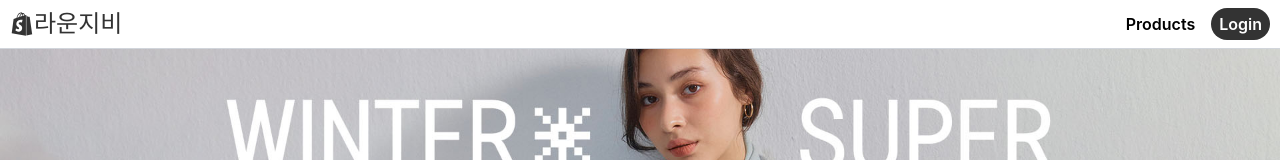
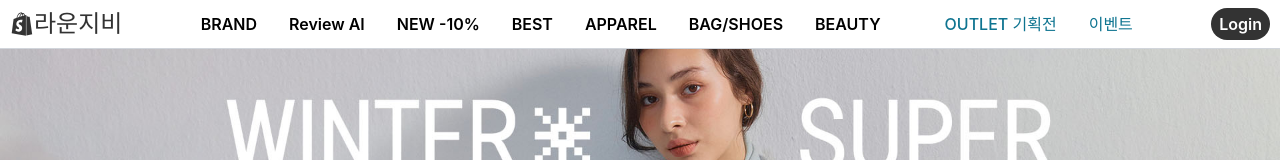
Before and after one commit to heopoint/shop, a React (Create React App) app: page / in a window 1280 px wide. Shown: the top 160 px of the page. Built offline with nearby package versions, Linux system fonts and the light colour scheme; no server answers; the database is empty.

Commit message:
7번째 상품상세페이지 완료

```diff
--- a/src/components/Navbar.jsx
+++ b/src/components/Navbar.jsx
@@ -1,8 +1,8 @@
-import React,{useState,useEffect} from 'react';
+import React, { useState, useEffect } from 'react';
 import { Link } from 'react-router-dom';
 import { FaShopify } from "react-icons/fa";
 import { RiAdminLine } from "react-icons/ri";
-import { login,logout,onUserStateChange} from '../api/firebase';
+import { login, logout, onUserStateChange } from '../api/firebase';
 import User from './User';
 import Button from './ui/Button';
 
@@ -12,7 +12,7 @@ export default function Navbar() {
 
   useEffect(() => {
     // onUserStateChange(setUser);
-    onUserStateChange(user=>{
+    onUserStateChange(user => {
       console.log(user)
       setUser(user)
     });
@@ -29,8 +29,25 @@ export default function Navbar() {
           <FaShopify />
           <h1>라운지비</h1>
         </Link>
-      <nav className='flex items-center gap-4 font-semibold'>
-        <Link to='/products'>Products</Link>
+        <nav className='flex items-center   font-semibold'>
+          {!user && (
+            <ul className='hidden lg:flex   items-center gap-8 font-semibold '>
+              <li><Link to='/products'>BRAND</Link></li>
+              <li><Link to='/products'>Review AI</Link></li>
+              <li><Link to='/products'>NEW -10%</Link></li>
+              <li><Link to='/products'>BEST</Link></li>
+              <li><Link to='/products'>APPAREL</Link></li>
+              <li><Link to='/products'>BAG/SHOES</Link></li>
+              <li  className='mr-8'><Link to='/products'>BEAUTY</Link></li>
+              <li className='font-medium  text-cyan-700'><Link to='/products'>OUTLET 기획전</Link></li>
+              <li  className='font-medium  text-cyan-700'><Link to='/products'>이벤트</Link></li>
+            </ul>
+          )}
+
+        </nav>
+
+        <div className='gnb flex items-center gap-8 font-semibold'>
+
           {user && <Link to='/carts'>Carts</Link>}
 
           {user && user.isAdmin && (
@@ -42,7 +59,8 @@ export default function Navbar() {
           {user && <User user={user} />}
           {!user && <Button text={'Login'} onClick={login} />}
           {user && <Button text={'Logout'} onClick={logout} />}
-      </nav>
+
+        </div>
         </div>
     </header>
   );
--- a/src/components/ProductCard.jsx
+++ b/src/components/ProductCard.jsx
@@ -1,6 +1,8 @@
 import React from 'react';
+import { useNavigate } from 'react-router-dom';
 
 export default function ProductCard({
+  product,
   product: { id, image, title, category, price },
 }) {
 
@@ -12,12 +14,18 @@ export default function ProductCard({
     }).format(price);
   };
 
+  const navigate = useNavigate();
+
   return (
-    <li className='rounded-lg shadow-md overflow-hidden cursor-pointer'>
+    <li
+      onClick={() => {
+        navigate(`/products/${id}`, { state: { product } });
+      }}
+      className='rounded-lg shadow-md overflow-hidden cursor-pointer transition-all hover:scale-105'
+    >
       <img className='w-full' src={image} alt={title} />
       <div className='mt-2 px-2 text-lg flex justify-between items-center'>
         <h3 className='truncate'>{title}</h3>
-
         <p>{formatPrice(price)}</p>
       </div>
       <p className='mb-2 px-2 text-gray-600'>{category}</p>
--- a/src/pages/ProductDetail.jsx
+++ b/src/pages/ProductDetail.jsx
@@ -1,5 +1,54 @@
-import React from 'react';
+import React, { useState } from 'react';
+import { useLocation } from 'react-router-dom';
+import Button from '../components/ui/Button';
 
 export default function ProductDetail() {
-  return <div>Product Details</div>;
+  const {
+    state: {
+      product: { id, image, title, description, category, price, options },
+    },
+  } = useLocation();
+  const [selected, setSelected] = useState(options && options[0]);
+  const handleSelect = (e) => setSelected(e.target.value);
+  const handleClick = (e) => {
+    // 여기서 장바구니에 추가하면 됨!
+  };
+  const formatPrice = (price) => {
+    return new Intl.NumberFormat('ko-KR', {
+      style: 'currency',
+      currency: 'KRW',
+    }).format(price);
+  };
+  return (
+    <div className='max-w-1260 mx-auto mt-10'>
+      <p className=' mt-4 text-gray-700 font-semibold'>▶️{category}</p>
+      <section className='flex flex-col md:flex-row p-4'>
+        <img className='w-full px-4 basis-7/12' src={image} alt={title} />
+        <div className='w-full basis-5/12 flex flex-col p-4'>
+          <h2 className='text-3xl font-bold py-2'>{title}</h2>
+          <p className='text-2xl font-bold py-2  border-b border-gray-400'>
+         {formatPrice(price)}
+          </p>
+          <p className='py-4 text-lg'>{description}</p>
+          <div className='flex items-center'>
+            <label className='text-brand font-bold' htmlFor='select'>
+              옵션:
+            </label>
+            <select
+              id='select'
+              className='p-2 m-4 flex-1 border-2 border-dashed border-brand outline-none'
+              onChange={handleSelect}
+              value={selected}
+            >
+              {options &&
+                options.map((option, index) => (
+                  <option key={index}>{option}</option>
+                ))}
+            </select>
+          </div>
+          <Button text='장바구니에 추가' onClick={handleClick} />
+        </div>
+      </section>
+    </div>
+  );
 }
```
Lines whose indentation alone changed are shown as unchanged.
